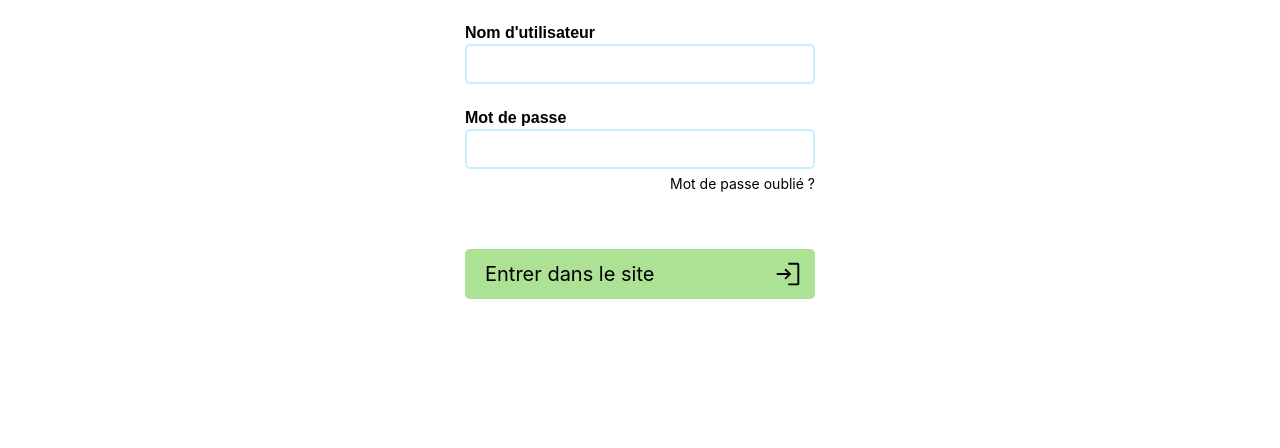
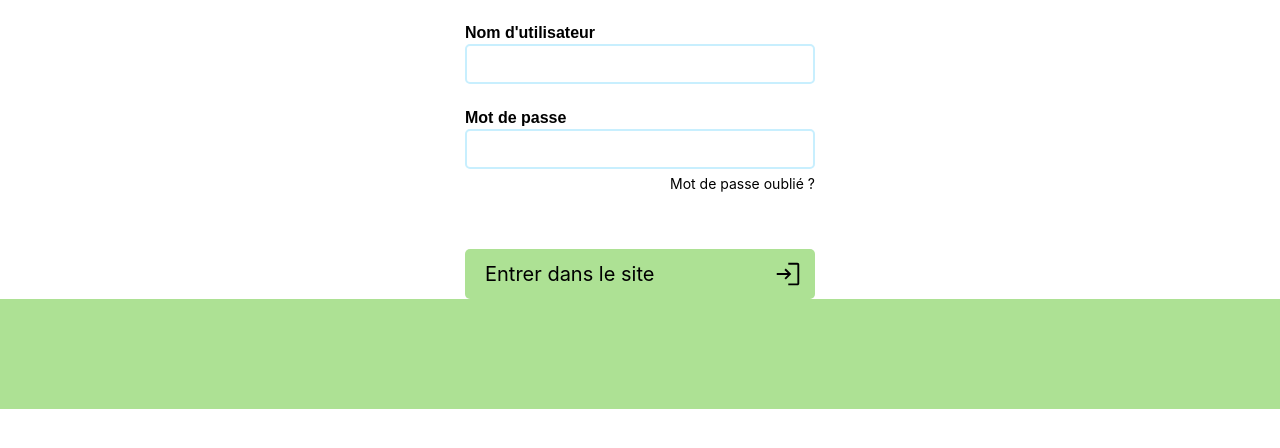
Before and after one commit to pflammarion/app-cow, a PHP site: page / in a window 1280 px wide. Shown: the part 296-744 px from the top of the page. Run offline with PHP 8.4, Linux system fonts and the light colour scheme; some web fonts are replaced.

Commit message:
add footer.css and add html footer tag

```diff
--- /dev/null
+++ b/public/css/footer.css
@@ -0,0 +1,8 @@
+footer {
+    display: flex;
+    width: 100%;
+    height: 110px;
+    background-color: #ADE194;
+    justify-content: space-between;
+    align-items: center;
+}
--- a/public/css/index.css
+++ b/public/css/index.css
@@ -2,6 +2,7 @@
 @import "login.css";
 @import "button.css";
 @import "input.css";
+@import "footer.css";
 
 :root{
     --dark-blue: #C8EFFE;
--- a/view/footer.php
+++ b/view/footer.php
@@ -1,2 +1,7 @@
+
+<footer>
+
+
+</footer>
 </body>
 </html>
```
